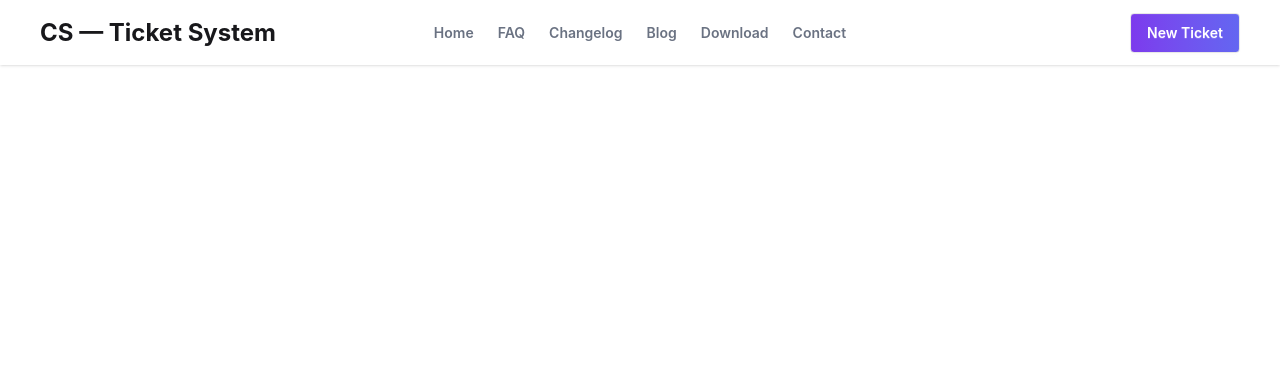
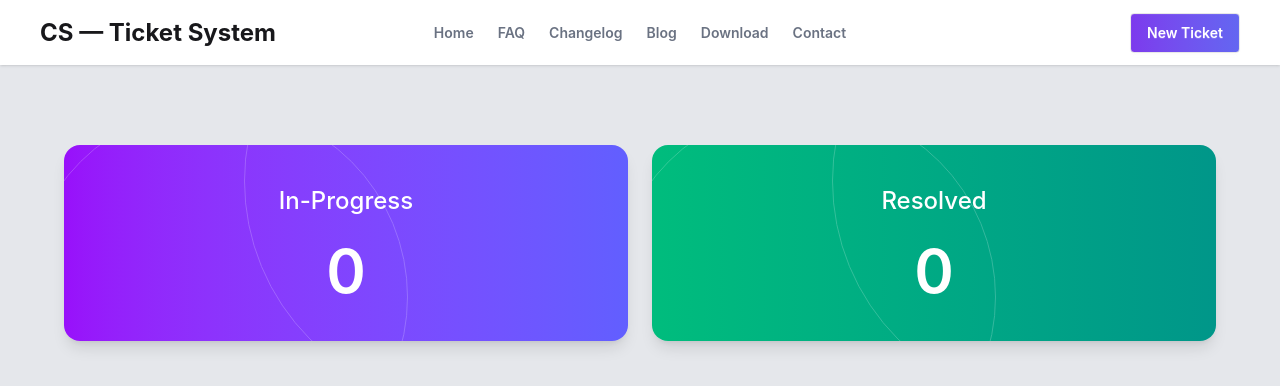
Before and after one commit to tausif-islam-sheik/CS-Ticket-System, a React (Vite) app: page / in a window 1280 px wide. Shown: the top 386 px of the page. Built offline with nearby package versions, Linux system fonts and the light colour scheme.

Commit message:
Banner added

```diff
--- a/src/App.jsx
+++ b/src/App.jsx
@@ -1,11 +1,14 @@
 import "./App.css";
+import Banner from "./components/Banner";
 import Navbar from "./components/Navbar";
 
 function App() {
-
   return (
     <>
       <Navbar />
+      <div className="bg-gray-200 min-h-screen">
+        <Banner />
+      </div>
     </>
   );
 }
--- a/src/components/Banner.jsx
+++ b/src/components/Banner.jsx
@@ -0,0 +1,32 @@
+
+const Banner = () => {
+  return (
+    <div className="py-20 bg-gray-200 flex items-center justify-center p-6">
+      <div className="grid grid-cols-1 md:grid-cols-2 gap-6 w-full max-w-6xl">
+        {/* In-Progress Card */}
+        <div className="relative overflow-hidden rounded-2xl shadow-lg p-10 flex flex-col items-center justify-center text-white bg-gradient-to-r from-purple-600 to-indigo-500">
+          <div className="absolute inset-0 opacity-20">
+            <div className="absolute -top-10 -left-10 w-96 h-96 border border-white rounded-full" />
+            <div className="absolute -bottom-16 -right-16 w-[28rem] h-[28rem] border border-white rounded-full" />
+          </div>
+
+          <h2 className="text-xl md:text-2xl font-medium z-10">In-Progress</h2>
+          <p className="text-5xl md:text-6xl font-semibold mt-6 z-10">0</p>
+        </div>
+
+        {/* Resolved Card */}
+        <div className="relative overflow-hidden rounded-2xl shadow-lg p-10 flex flex-col items-center justify-center text-white bg-gradient-to-r from-emerald-500 to-teal-600">
+          <div className="absolute inset-0 opacity-20">
+            <div className="absolute -top-10 -left-10 w-96 h-96 border border-white rounded-full" />
+            <div className="absolute -bottom-16 -right-16 w-[28rem] h-[28rem] border border-white rounded-full" />
+          </div>
+
+          <h2 className="text-xl md:text-2xl font-medium z-10">Resolved</h2>
+          <p className="text-5xl md:text-6xl font-semibold mt-6 z-10">0</p>
+        </div>
+      </div>
+    </div>
+  );
+};
+
+export default Banner;
```
Also changed, not shown: src/assets/vector1.png (added), src/assets/vector2.png (added).
